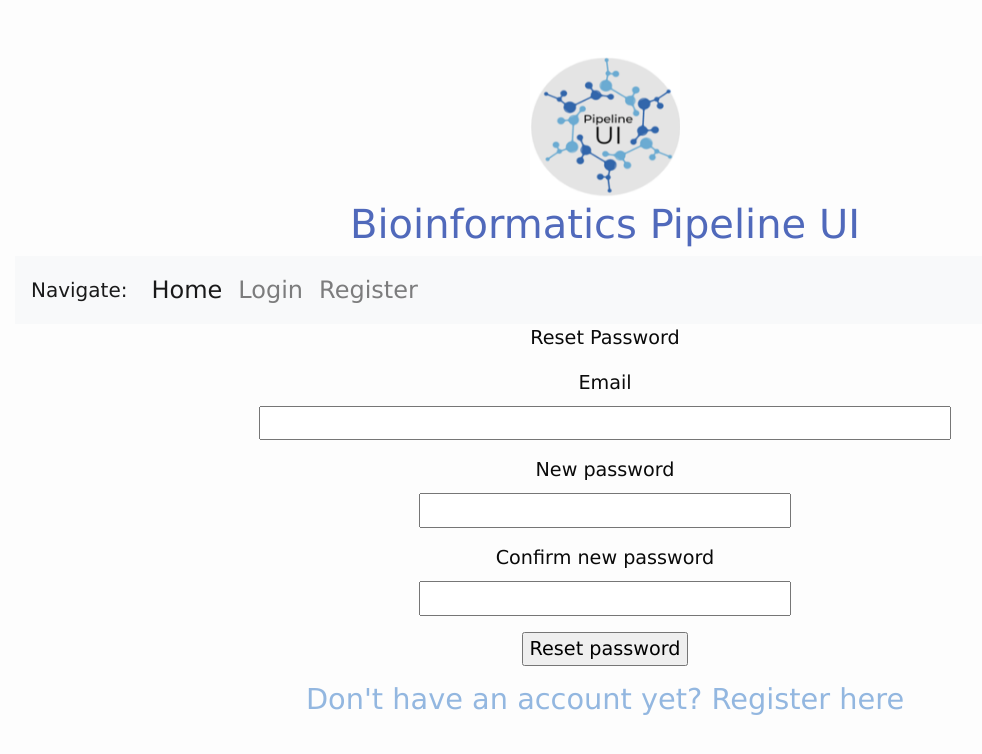
After one commit to AJTDaedalus/pipeline_ui, a Flask app: page /reset-password/1 in a window 1280 px wide. The commit adds this page. Shown: the top 754 px of the page, without its empty margins (85-1067 px from the left). Run offline with Flask 2, Linux system fonts and the light colour scheme; some libraries are stand-ins or nearby versions.

Commit message:
Added password reset functionality and slightly changed the message for when password didnt meet the criteria

```diff
--- a/code/app/auth/forms.py
+++ b/code/app/auth/forms.py
@@ -43,3 +43,34 @@ class LoginForm(FlaskForm):
     password = PasswordField('Password', validators=[InputRequired()])
     remember_me = BooleanField('Keep me logged in')
     submit = SubmitField('Log in')
+
+class RequestResetPasswordForm(FlaskForm):
+    email = EmailField(
+        'Email', validators=[InputRequired(),
+                             Length(1, 64),
+                             Email()])
+                             #Regexp('.+@viracor-eurofins.com$', flags=0,
+                             #       message='Use company email')])
+    submit = SubmitField('Reset password')
+
+class ResetPasswordForm(FlaskForm):
+    email = EmailField(
+        'Email', validators=[InputRequired(),
+                             Length(1, 64),
+                             Email()])
+                             #Regexp('.+@viracor-eurofins.com$', flags=0,
+                             #       message='Use company email')])
+    new_password = PasswordField(
+        'New password',
+        validators=[
+            InputRequired(),
+            EqualTo('new_password2', 'Passwords must match.')
+        ]
+    )
+    new_password2 = PasswordField(
+        'Confirm new password', validators=[InputRequired()])
+    submit = SubmitField('Reset password')
+
+    def validate_email(self, field):
+        if User.query.filter_by(email=field.data).first() is None:
+            raise ValidationError('Unknown email address.')
--- a/code/app/auth/views.py
+++ b/code/app/auth/views.py
@@ -1,19 +1,17 @@
 from flask import render_template, redirect, url_for, flash, request, Flask, current_app, session
-from app.auth.forms import RegistrationForm, LoginForm
+from app.auth.forms import RegistrationForm, LoginForm, RequestResetPasswordForm, ResetPasswordForm
 from flask_login import login_user, login_required, current_user, logout_user
 from unittest import TextTestResult
-from app.models import db
-from app.auth.forms import LoginForm
 from app.auth import auth
 from app.auth.permission_required import permission_required
-from app.models import db
-from app.models import User, Role, Serializer
-from app.email import send_email
+from app.models import User, Role, Serializer, db
+from app.email import send_confirmation_email, send_password_email
 
 
-#registration route
+
 @auth.route('/register', methods=['GET','POST'])
 def register():
+    """ Register new user, log in as unconfirmed, and send confirmation email """
     form = RegistrationForm()
     Role.insert_roles()
     if form.validate_on_submit():
@@ -23,16 +21,16 @@ def register():
         password=form.password.data
         SpecialSym="*?!'^+%&/()=}][{$#"
         if len(password) < 8:
-            flash('Password too short. Must be 8 characters','error')
+            flash('Password too short. Password must be 8 characters, have at least one upper case letter, one digit, and one special character','error')
             return redirect(url_for('auth.register'))
         if not any (char.isupper() for char in password):
-            flash('Password must include at least one upper case letter','error')
+            flash('No upper case letter found. Password must be 8 characters, have at least one upper case letter, one digit, and one special character','error')
             return redirect(url_for('auth.register'))
         if not any (char.isdigit() for char in password):
-            flash('Password must include at least one digit.','error')
+            flash('No digit found. Password must be 8 characters, have at least one upper case letter, one digit, and one special character','error')
             return redirect(url_for('auth.register'))
         if not any(char in SpecialSym for char in password):
-            flash('Password must include at least one special character.','error')
+            flash('No special character found. Password must be 8 characters, have at least one upper case letter, one digit, and one special character','error')
             return redirect(url_for('auth.register'))
 
         else:
@@ -46,7 +44,7 @@ def register():
             db.session.commit()
             token = user.generate_confirmation_token()
             confirm_link = url_for('auth.confirm', token=token, _external=True)
-            send_email(
+            send_confirmation_email(
                 recipient=user.email,
                 subject='Confirm Your Account',
                 template='email/confirm',
@@ -61,9 +59,10 @@ def register():
 
 
 
-#login route
+
 @auth.route('/login', methods=['GET', 'POST'])
 def login():
+    """ Log in """
     form = LoginForm()
     if form.validate_on_submit():
 
@@ -77,17 +76,19 @@ def login():
             flash('Invalid email or password.', 'error')
     return render_template('security/login_user.html', form=form)
 
-#logout route
+
 @auth.route("/logout")
 @login_required
 def logout():
+    """ Logs user out"""
     logout_user()
     return redirect(url_for('home.index'))
+
 
 @auth.route('/confirm-account/<token>')
 @login_required
 def confirm(token):
-    """Confirm new user's account with provided token."""
+    """Accepts token and confirms user if valid"""
     if current_user.confirmed:
         return redirect(url_for('home.index'))
     if current_user.confirm_account(token):
@@ -97,13 +98,14 @@ def confirm(token):
         flash('The confirmation link is invalid or expired.')
     return redirect(url_for('home.account_confirmed'))
 
+
 @auth.route('/confirm-account')
 @login_required
 def confirm_request():
-    """Respond to new user's request to confirm their account."""
+    """Generates token and sends confirmation link to current user's email"""
     token = current_user.generate_confirmation_token()
     confirm_link = url_for('auth.confirm', token=token, _external=True)
-    send_email(
+    send_confirmation_email(
         recipient=current_user.email,
         subject='Confirm Your Account',
         template='email/confirm',
@@ -112,6 +114,69 @@ def confirm_request():
     flash('A new confirmation link has been sent to {}.'.format(
         current_user.email), 'warning')
     return redirect(url_for('home.index'))
+
+@auth.route('/reset-password', methods=['GET', 'POST'])
+def reset_password_request():
+    '''User types in email address to send password reset link w/token'''
+    form = RequestResetPasswordForm()
+    if not current_user.is_anonymous:
+        return redirect(url_for('home.index'))
+    if form.validate_on_submit():
+        user = User.query.filter_by(email=form.email.data).first()
+        if user is None:
+            flash('Invalid email address', 'error')
+            return redirect(url_for('home.index'))
+        if user is not None:
+            token = user.generate_password_reset_token()
+            reset_link = url_for('auth.reset_password', token=token, _external=True)
+            send_password_email(
+                recipient = user.email,
+                subject = 'Reset Your Password',
+                template = 'email/reset_password',
+                user = user,
+                reset_link = reset_link)
+            flash('A password reset link has been sent to {}.'.format(form.email.data), 'warning')
+        return redirect(url_for('auth.login'))
+    return render_template('security/request_pass_reset.html', form=form)
+
+
+@auth.route('/reset-password/<token>', methods=['GET', 'POST'])
+def reset_password(token):
+    """User can change password for the email the token was
+    sent to. If new password doesn't meet password criteria,
+    a new token must be sent"""
+    if not current_user.is_anonymous:
+        return redirect(url_for('home.index'))
+    form = ResetPasswordForm()
+    if form.validate_on_submit():
+        #Add Restrictions for New Password
+        new_password=form.new_password.data
+        SpecialSym="*?!'^+%&/()=}][{$#"
+        if len(new_password) < 8:
+            flash('Password too short. Password must be 8 characters, have at least one upper case letter, one digit, and one special character','error')
+            return redirect(url_for('auth.reset_password_request'))
+        if not any (char.isupper() for char in new_password):
+            flash('No upper case letter found. Password must be 8 characters, have at least one upper case letter, one digit, and one special character','error')
+            return redirect(url_for('auth.reset_password_request'))
+        if not any (char.isdigit() for char in new_password):
+            flash('No digit found. Password must be 8 characters, have at least one upper case letter, one digit, and one special character','error')
+            return redirect(url_for('auth.reset_password_request'))
+        if not any(char in SpecialSym for char in new_password):
+            flash('No special character found. Password must be 8 characters, have at least one upper case letter, one digit, and one special character','error')
+            return redirect(url_for('auth.reset_password_request'))
+
+        user = User.query.filter_by(email=form.email.data).first()
+        if user is None:
+            flash('Invalid email address.', 'error')
+            return redirect(url_for('home.index'))
+        if user.reset_password(token, form.new_password.data):
+            flash('Your password has been updated.', 'success')
+            return redirect(url_for('auth.login'))
+        else:
+            flash('The password reset link is invalid or has expired.',
+                  'error')
+            return redirect(url_for('home.index'))
+    return render_template('security/set_new_pass.html', form=form)
 
 @auth.before_app_request
 def before_request():
--- a/code/app/home/views.py
+++ b/code/app/home/views.py
@@ -10,11 +10,6 @@ from app.home import home
 @home.route('/')
 def index():
     return render_template('index.html')
-
-@home.route("/login")
-def login():
-    form = LoginForm()
-    return render_template('security/login_user.html', form=form)
 
 @home.route("/admin")
 @login_required
--- a/code/app/templates/email/reset_password.html
+++ b/code/app/templates/email/reset_password.html
@@ -1,4 +1,4 @@
-<p>Dear {{ user.full_name() }},</p>
+<p>Dear {{ user.full_name() }} ,</p>
 
 <p>To reset your password, <a href="{{ reset_link }}">click here</a>.</p>
 
@@ -10,6 +10,6 @@
 
 <p>Sincerely,</p>
 
-<p>The {{ config.APP_NAME }} Team</p>
+<p>The Bioinformatics Pipeline UI Team</p>
 
 <p><small>Note: replies to this email address are not monitored.</small></p>
--- a/code/app/templates/email/reset_password.txt
+++ b/code/app/templates/email/reset_password.txt
@@ -8,6 +8,6 @@ If you have not requested a password reset, simply ignore this message.
 
 Sincerely,
 
-The {{ config.APP_NAME }} Team
+The Bioinformatics Pipeline UI Team
 
 Note: replies to this email address are not monitored.
--- a/code/app/templates/security/login_user.html
+++ b/code/app/templates/security/login_user.html
@@ -28,7 +28,8 @@
     <p>{{ form.remember_me() }} {{ form.remember_me.label }} </p>
     <p>{{ form.submit() }}</p>
     </form>
-	<h3 style = "text-align:center; font-size:1.2em;color: rgb(87, 149, 219);"><a href="{{ url_for('auth.register') }}">Don't have an account yet? Register here</a></h3>
+    <h3 style = "text-align:center; font-size:1.2em;color: rgb(87, 149, 219);"><a href="{{ url_for('auth.register') }}">Don't have an account yet? Register here</a></h3>
+    <h4 style = "text-align:center; font-size:1.0em;color: rgb(87, 149, 219);"><a href="{{ url_for('auth.reset_password_request') }}">Forgot your password?</a></h4>
 </body>
 </html>
 {% endblock %}
--- /dev/null
+++ b/code/app/templates/security/set_new_pass.html
@@ -0,0 +1,38 @@
+<!DOCTYPE html>
+<html></html>
+{% extends "base.html" %}
+{% block title %}Password Reset{% endblock %}
+{% block page_content %}
+<p style="text-align:center">Reset Password</p>
+<head>
+    <title>Password Reset</title>
+</head>
+<body>
+    <form action="" method="POST" style="text-align:center">
+	    {{ form.hidden_tag() }}
+    <p>
+	    {{ form.email.label }}<br>
+	    {{ form.email(size=64) }}<br>
+		{% for error in form.email.errors %}
+		<span style="color: red;">[{{ error }}]</span>
+		{% endfor %}
+	</p>
+	<p>
+	    {{ form.new_password.label }}<br>
+	    {{ form.new_password(size=32) }}<br>
+		{% for error in form.new_password.errors %}
+		<span style="color: red;">[{{ error }}]</span>
+		{% endfor %}
+	</p>
+	<p>
+	    {{ form.new_password2.label }}<br>
+	    {{ form.new_password2(size=32) }}<br>
+		{% for error in form.new_password2.errors %}
+		<span style="color: red;">[{{ error }}]</span>
+		{% endfor %}
+    <p>{{ form.submit() }}</p>
+    </form>
+	<h3 style = "text-align:center; font-size:1.2em;color: rgb(87, 149, 219);"><a href="{{ url_for('auth.register') }}">Don't have an account yet? Register here</a></h3>
+</body>
+</html>
+{% endblock %}
```
Also changed, not shown: code/app/email.py (+11 -1 lines), code/app/models.py (+23 -2 lines), code/app/templates/security/request_pass_reset.html (added, +21 -0 lines).
